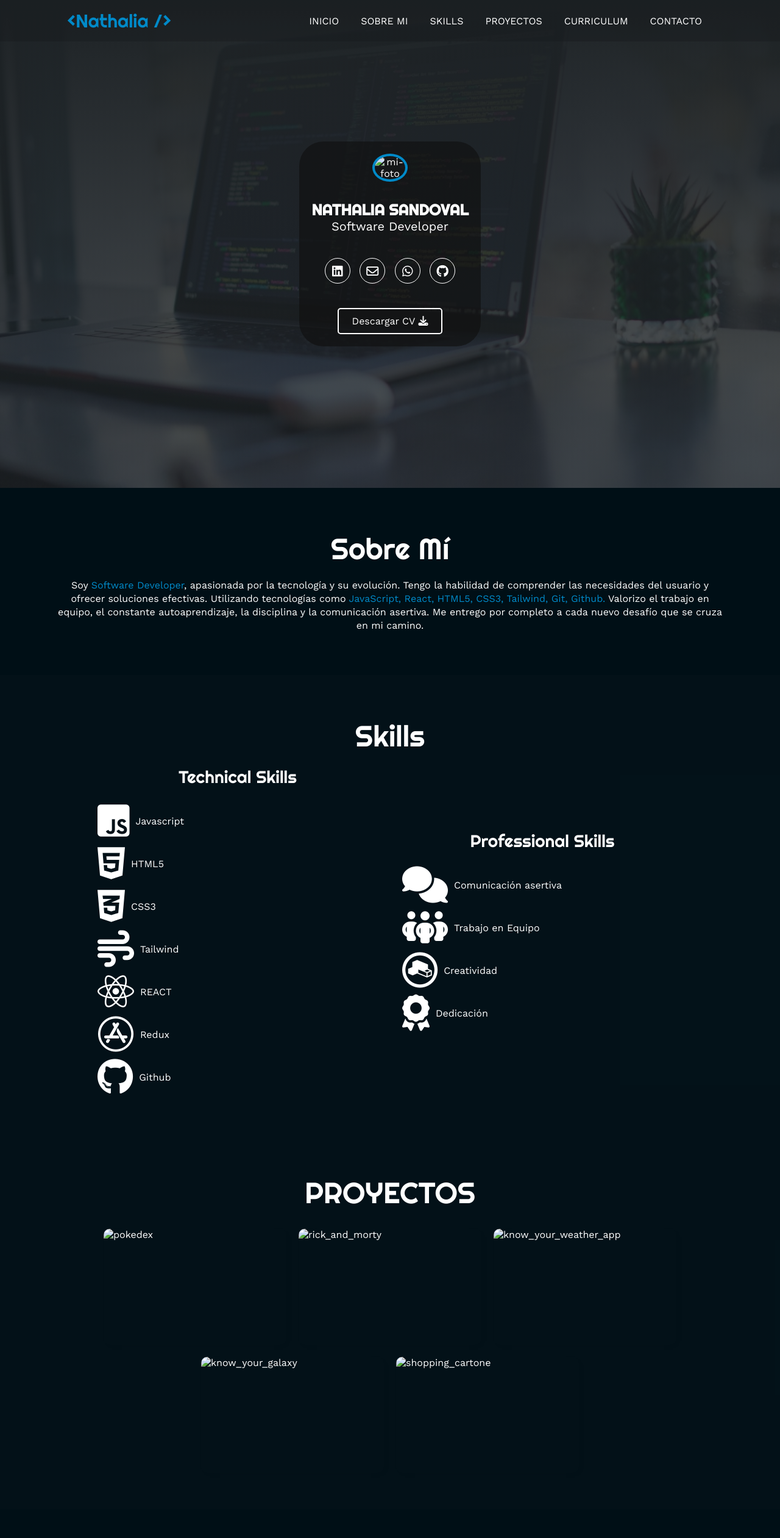
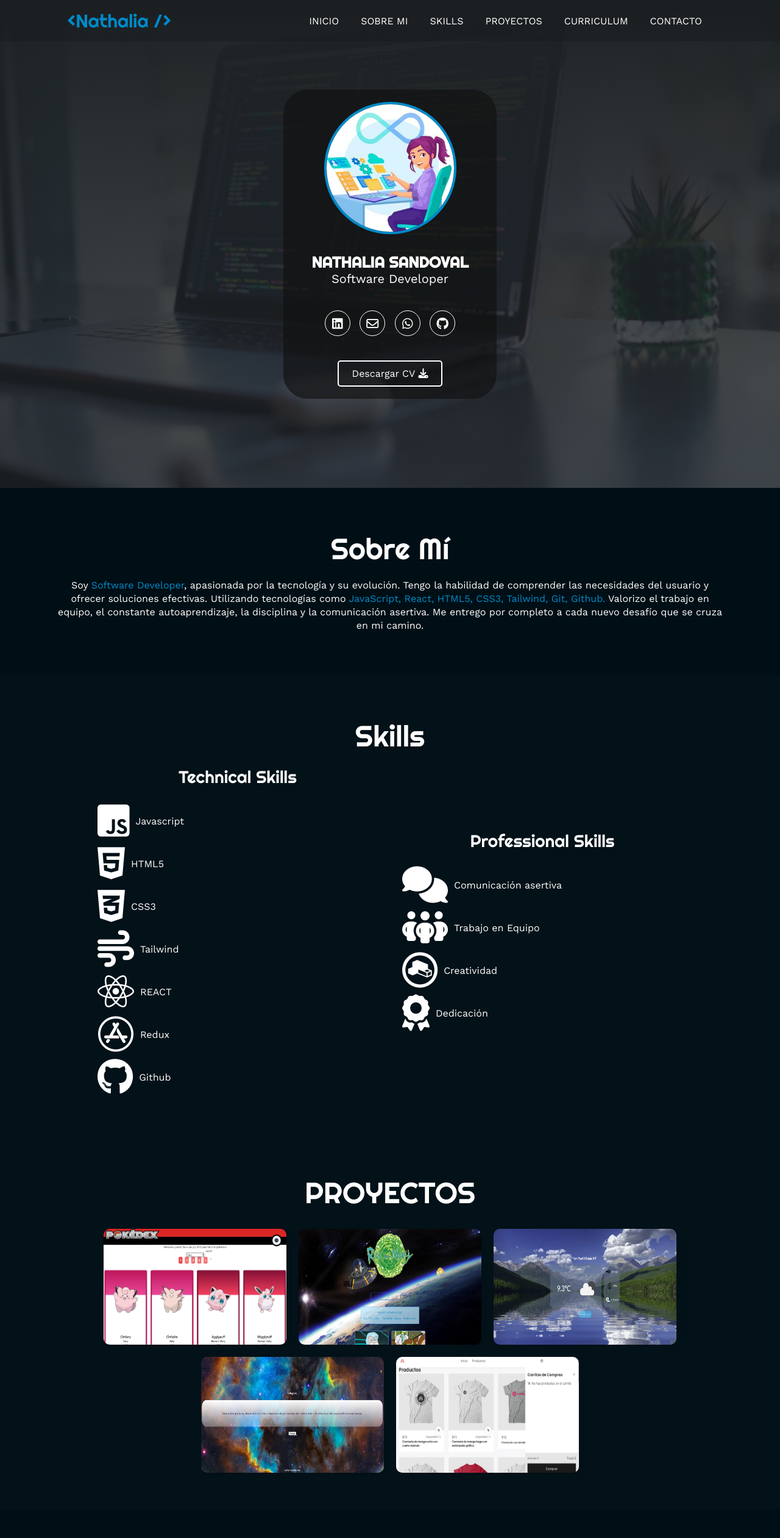
Before and after one commit to NathaSandoval/cv, a website built with Vite: page index.html in a window 1280 px wide. Shown: the top 2522 px of the page at 61% size. Built offline with nearby package versions, Linux system fonts and the light colour scheme; files whose address does not match are found by name.

Commit message:
cambios 1

```diff
--- a/index.html
+++ b/index.html
@@ -59,7 +59,7 @@
     <section id="inicio" class="inicio">
       <div class="contenido-banner">
         <div class="contenedor-img">
-          <img src="./public/foto-portafolio.png" alt="mi-foto" />
+          <img src="./public/mujer..jpg" alt="mi-foto" />
         </div>
         <h1>NATHALIA SANDOVAL</h1>
         <h2>Software Developer</h2>
@@ -79,11 +79,10 @@
           ></a>
         </div>
         <a
-          href=""
+          href="https://drive.google.com/uc?export=download&id=1kBwEyKmGoHdrEh7lxjBqyOYJqeL7Mt4E"
           rel="noopener noreferrer"
         >
-          <button>
-            Descargar CV
+          <button> Descargar CV
             <i class="fa-solid fa-download"></i>
             <span class="overlay"></span>
           </button>
@@ -174,16 +173,16 @@
         <h2>PROYECTOS</h2>
         <div class="galeria">
           <div class="proyecto">
-            <img src="./public/pokedex.jpeg" alt="pokedex" />
+            <img src="./public/pokedex.jpg" alt="pokedex" />
             <div class="overlay">
-              <a href="https://pokedex-jcb.netlify.app/" target="_blank">
+              <a href="https://pokedexn.netlify.app/" target="_blank">
                 <h3>Pokedex</h3>
                 <p>React</p>
               </a>
             </div>
           </div>
           <div class="proyecto">
-            <img src="" alt="rick_and_morty" />
+            <img src="./public/rick.jpg" alt="rick_and_morty" />
             <div class="overlay">
               <a href="https://rickendmorty.netlify.app/" target="_blank">
                 <h3>Rick and Morty</h3>
@@ -192,7 +191,7 @@
             </div>
           </div>
           <div class="proyecto">
-            <img src="" alt="know_your_weather_app" />
+            <img src="./public/weather.jpg" alt="know_your_weather_app" />
             <div class="overlay">
               <a href="https://hoyesteeselclima.netlify.app" target="_blank">
                 <h3>Weather App</h3>
@@ -201,16 +200,16 @@
             </div>
           </div>
           <div class="proyecto">
-            <img src="./public/know_galaxy.jpeg" alt="know_your_galaxy" />
+            <img src="./public/galaxy.jpg" alt="know_your_galaxy" />
             <div class="overlay">
-              <a href="https://knowyourgalaxy.netlify.app" target="_blank">
+              <a href="https://thegalaxyphrases.netlify.app/" target="_blank">
                 <h3>know Your Galaxy</h3>
                 <p>React</p>
               </a>
             </div>
           </div>
           <div class="proyecto">
-            <img src="" alt="shopping_cartone" />
+            <img src="./public/shop.jpg" alt="shopping_cartone" />
             <div class="overlay">
               <a href="https://carritodecomprasn.netlify.app" target="_blank">
                 <h3>Your Store</h3>
@@ -248,15 +247,17 @@
       <div class="contenido-seccion">
         <h2>Contacto</h2>
         <div class="redes">
-          <a href="https://www.linkedin.com/" target="_blank"
+          <a href="https://www.linkedin.com/in/nathalia-sandoval-ni%C3%B1o-a9b20529b/" target="_blank"
             ><i class="fa-brands fa-linkedin"></i
           ></a>
           <a href="https://github.com/NathaSandoval" target="_blank"
             ><i class="fa-brands fa-github"></i
           ></a>
         </div>
-
-
+        <a
+          href="https://drive.google.com/uc?export=download&id=1kBwEyKmGoHdrEh7lxjBqyOYJqeL7Mt4E"
+          rel="noopener noreferrer"
+        >
           <button>
             Descargar CV
             <i class="fa-solid fa-download"></i>
```
Also changed, not shown: public/foto.png (added), public/galaxy.jpg (added), public/mujer..jpg (added), public/pokedex.jpg (added), public/rick.jpg (added), public/shop.jpg (added), public/weather.jpg (added).
